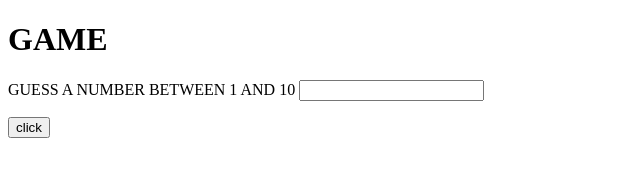
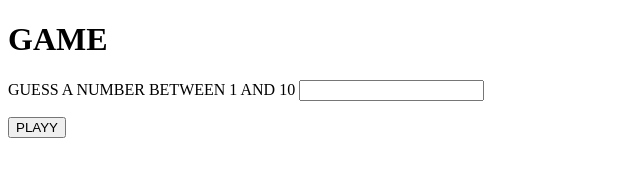
Before and after one commit to salsal123/guessNumber, a plain HTML site: page index.html in a window 1280 px wide. Shown: the full height of the page, 0-640 px from the left. Drawn offline with Linux system fonts and the light colour scheme.

Commit message:
change button text

```diff
--- a/index.html
+++ b/index.html
@@ -8,7 +8,7 @@
 <h1 > GAME </h1>
 <form  action="#">
     <p><label>GUESS A NUMBER BETWEEN 1 AND 10 </label><input type="text" name="guessedNumber" id="input"></p>
-    <button id="myButton"> click </button>
+    <button id="myButton"> PLAYY </button>
 </form>
 <p id="output"></p>
 
```
